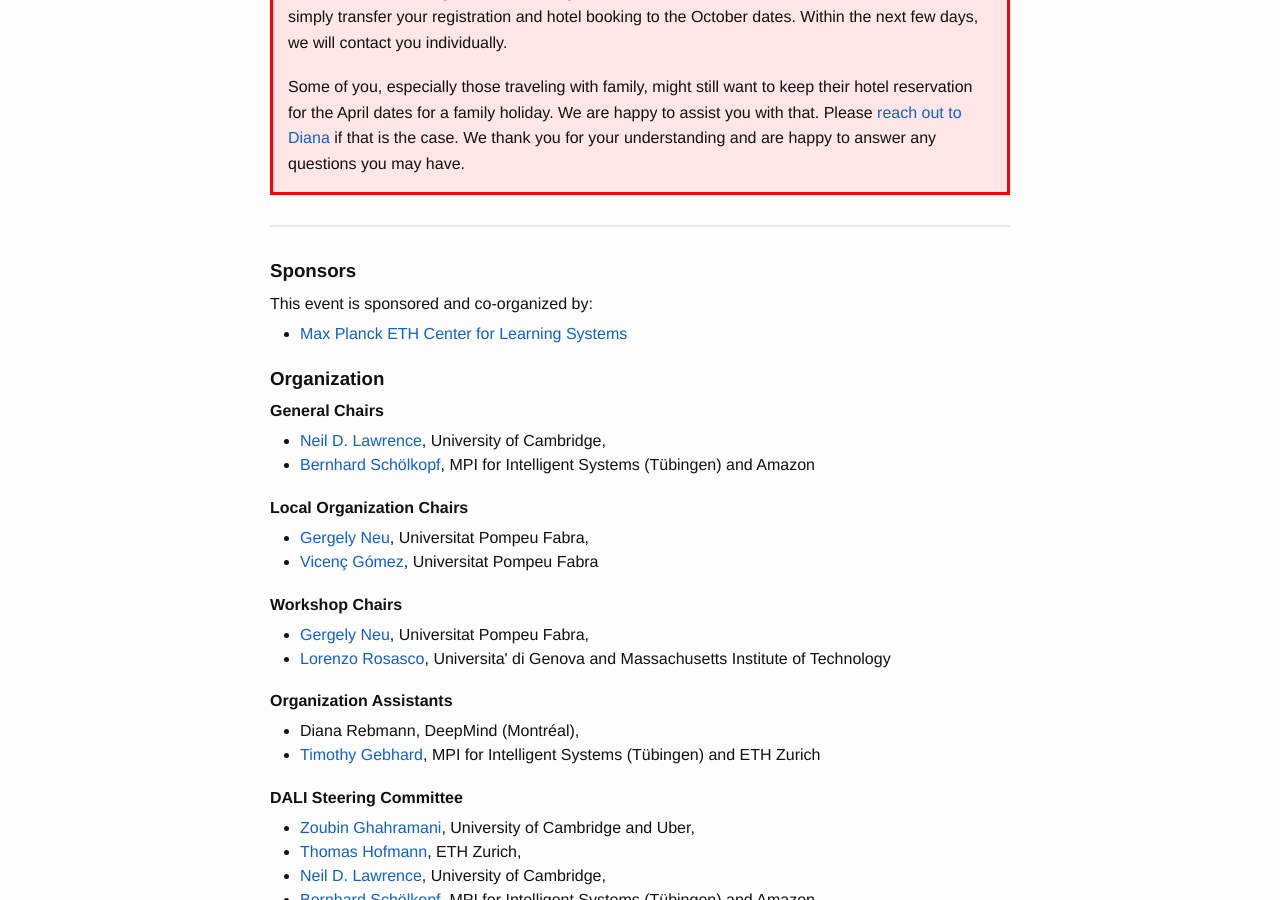
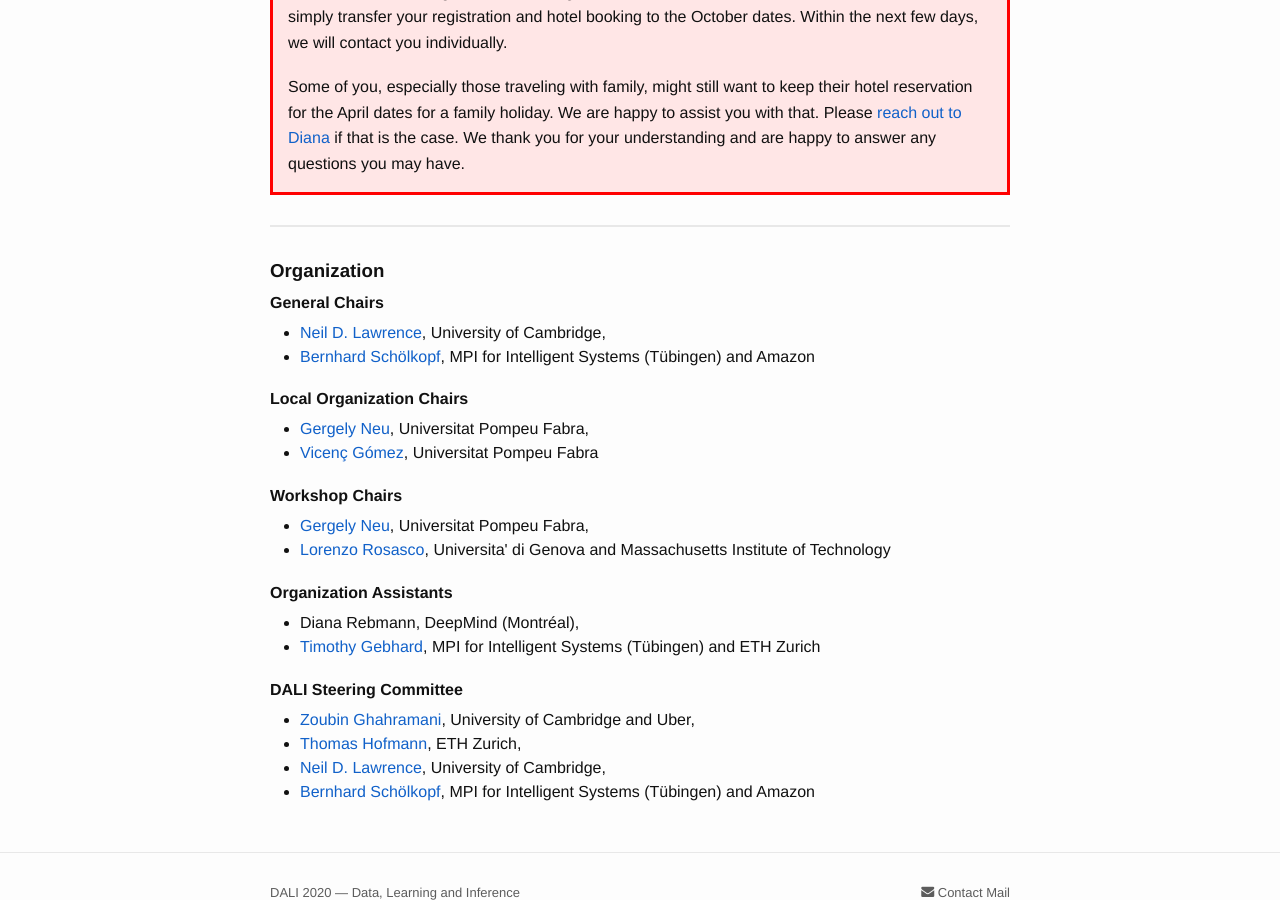
Before and after one commit to dalimeeting/dalimeeting.github.io, a Jekyll site: the page built from index.html, in a window 1280 px wide and 900 px high, scrolled down 1052 px. Built offline with Jekyll 4.4.1, drawn with Linux system fonts in a browser that asks for light colours; some web fonts are replaced; some of the changed lines change nothing that is shown.

Commit message:
Add ELLIS as supporter, change CLS from sponsor to supporter

```diff
--- a/_config.yml
+++ b/_config.yml
@@ -45,9 +45,11 @@
   - 2020-10-27
   - 2020-10-28
 
-  sponsors:
+  support:
   - name: Max Planck ETH Center for Learning Systems
-    url: "https://learning-systems.org/"
+    url: "https://learning-systems.org"
+  - name: European Laboratory for Learning and Intelligent Systems (ELLIS)
+    url: https://ellis.eu
 
   general:
   - given: Neil D.
```
